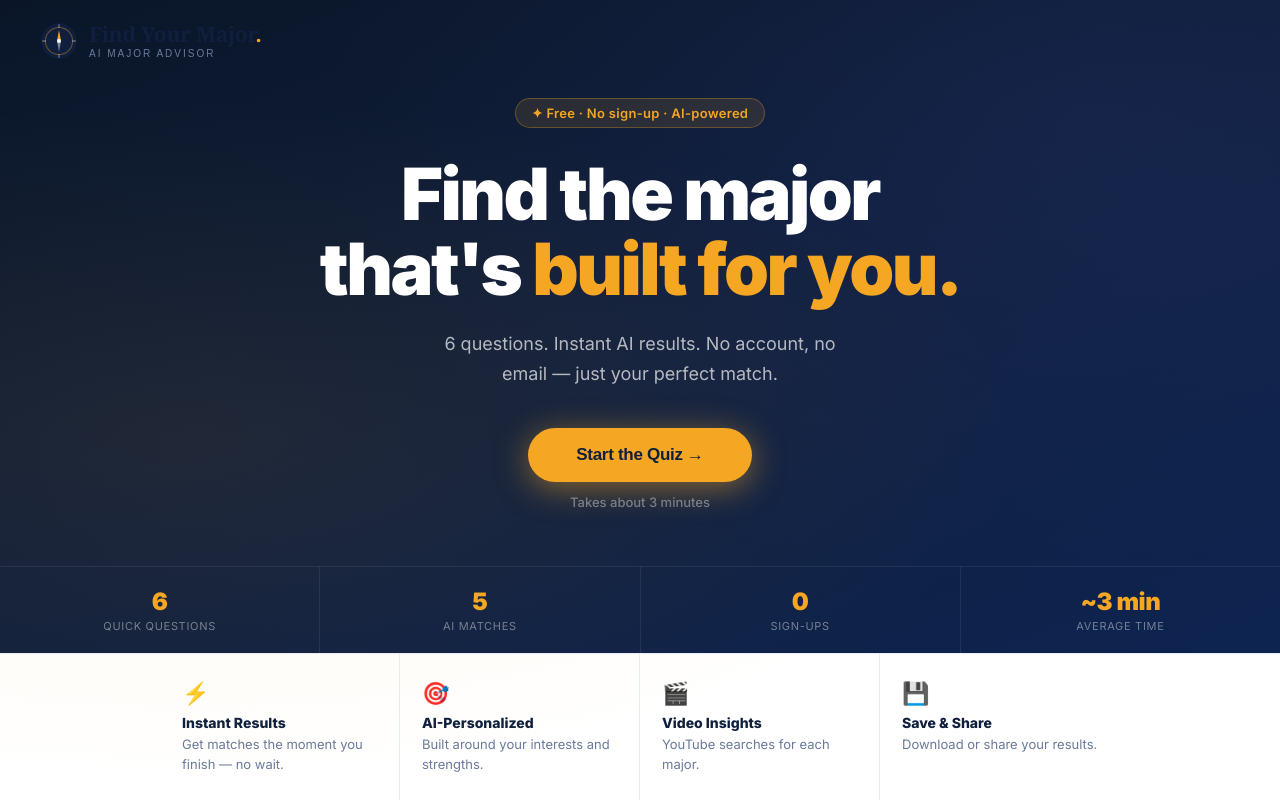
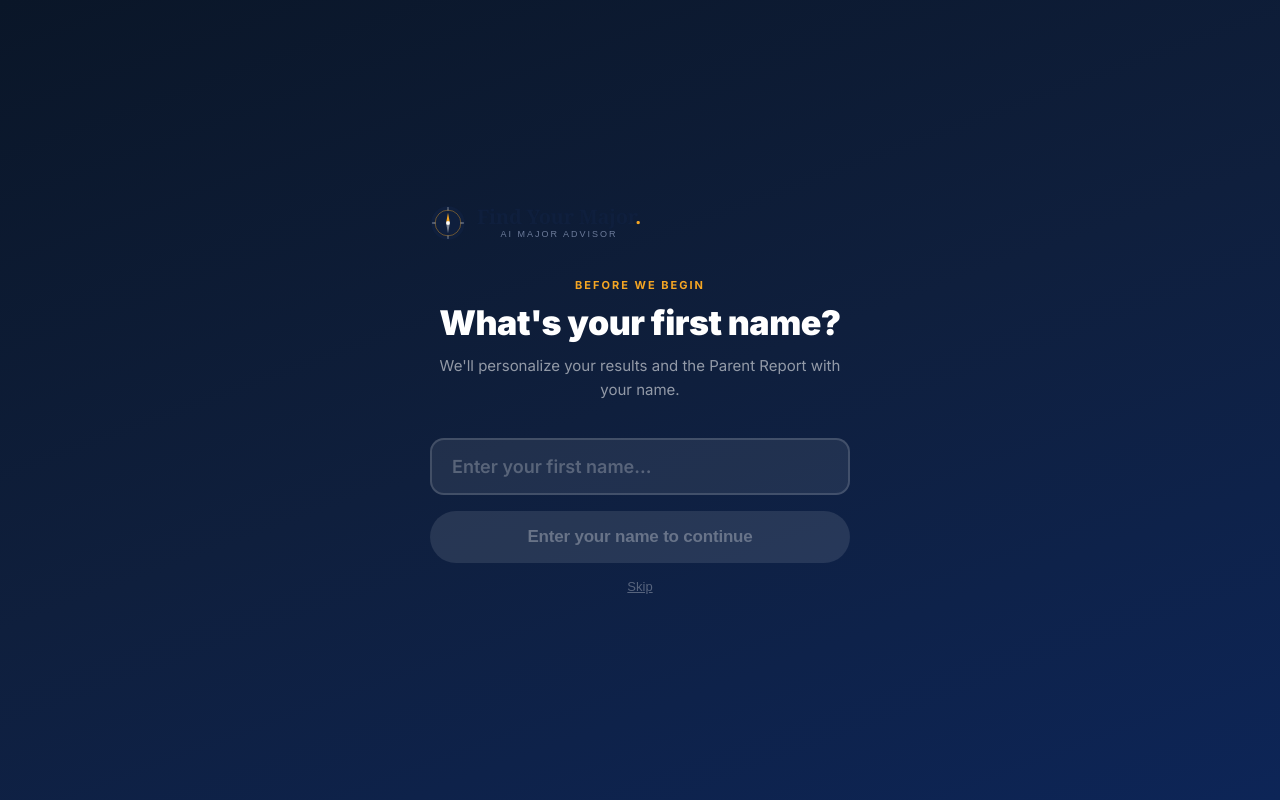
Before and after one commit to projectownership/Findyourmajor, a React (Vite) app: page /quiz in a window 1280 px wide. Built offline with nearby package versions, Linux system fonts and the light colour scheme.

Commit message:
Remove redundant hero screen — go straight to name screen

```diff
--- a/src/pages/Quiz.jsx
+++ b/src/pages/Quiz.jsx
@@ -511,7 +511,7 @@ function VideoSection({ major, videoQueries, mobile }) {
 export default function Quiz() {
   const navigate = useNavigate();
   const mobile = useIsMobile();
-  const [phase, setPhase] = useState("hero");
+  const [phase, setPhase] = useState("name");
   const [step, setStep] = useState(0);
   const [answers, setAnswers] = useState({});
   const [results, setResults] = useState(null);
```
